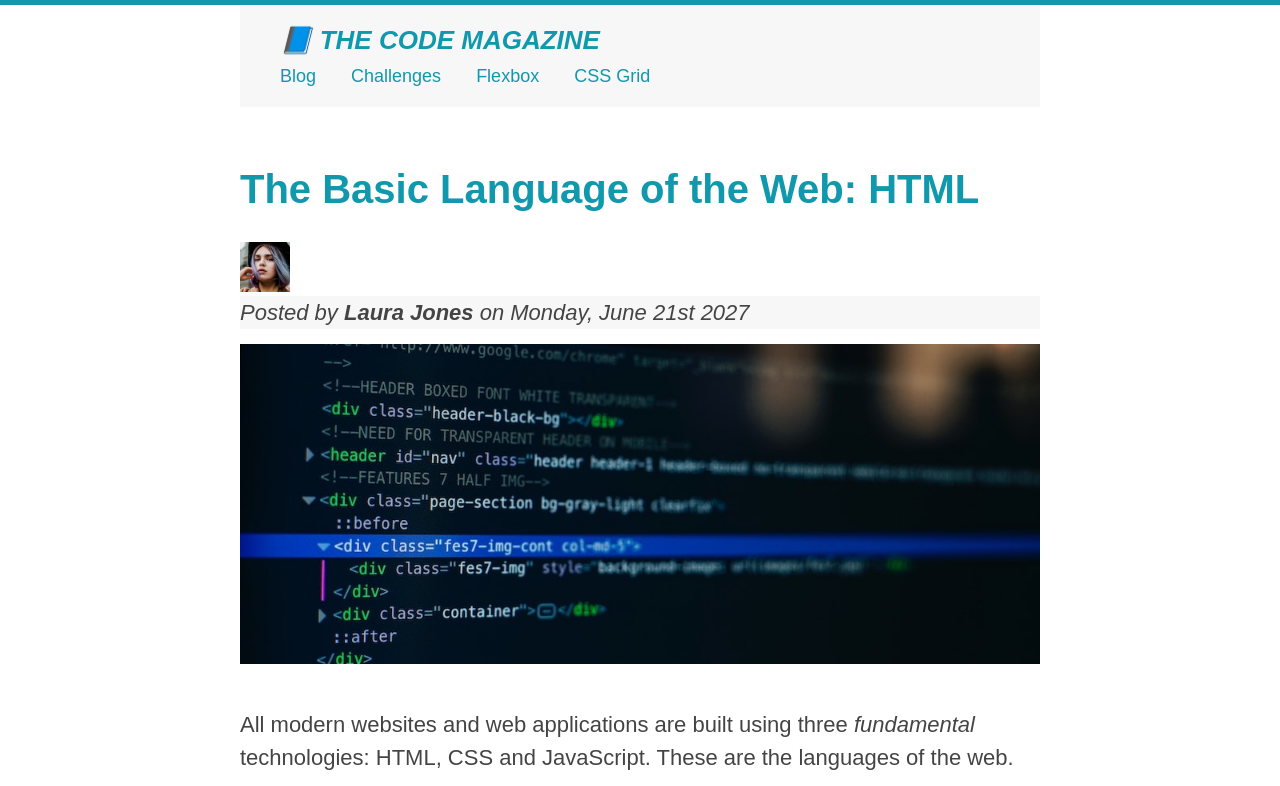
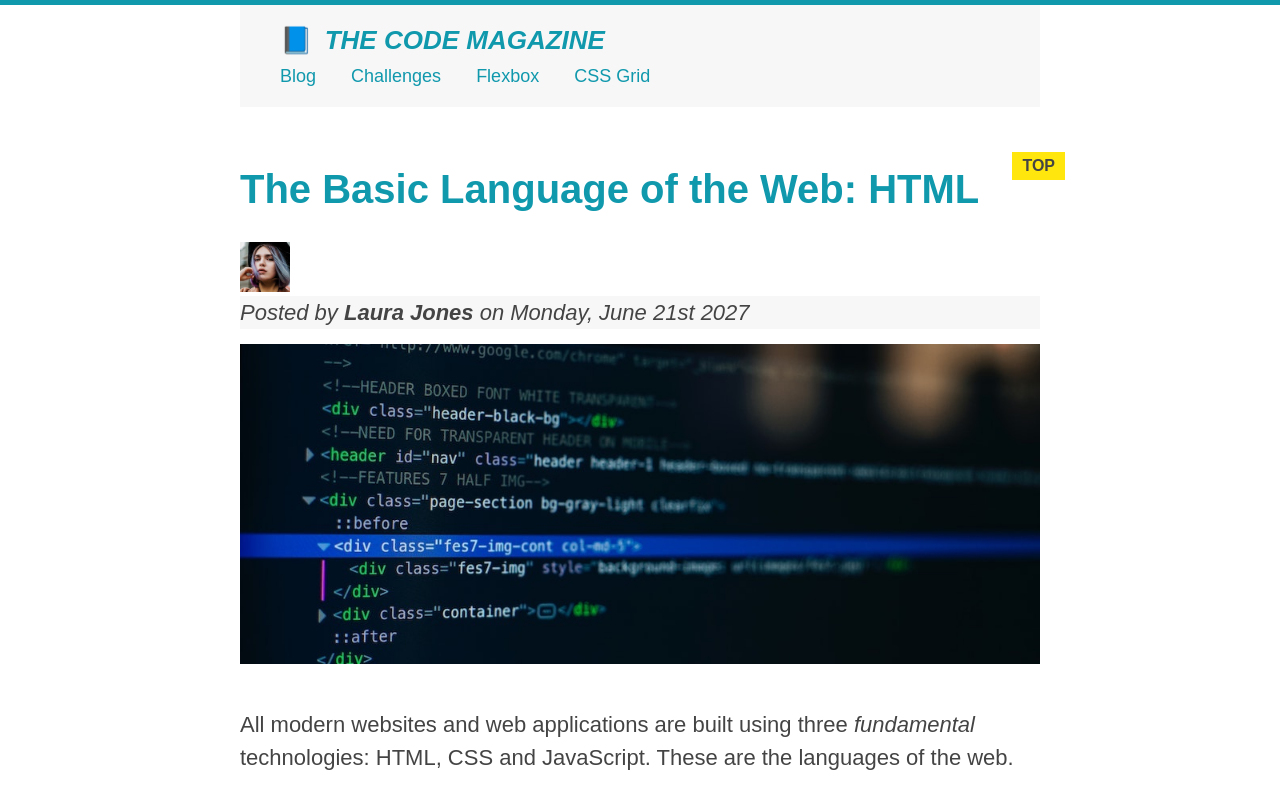
Before and after one commit to kalabmihret/HTML_and_CSS, a plain HTML site: page 03-CSS-Fundamentals copy/index.html in a window 1280 px wide. Shown: the top 786 px of the page. Drawn offline with Linux system fonts and the light colour scheme.

Commit message:
021 Pseudo-elements and 020 CSS Theory #5 Absolute Positioning

```diff
--- a/03-CSS-Fundamentals copy/style.css
+++ b/03-CSS-Fundamentals copy/style.css
@@ -63,6 +63,7 @@
 h2 {
   font-size: 40px;
   margin-bottom: 30px;
+  position: relative;
 }
 
 h3 {
@@ -179,3 +180,25 @@
   bottom: 50px;
   right: 50px;
 }
+
+h1::first-letter {
+  font-style: normal;
+  margin-right: 5px;
+}
+
+h3 + p::first-line {
+  /* color: orangered; */
+}
+
+h2::after {
+  content: "TOP";
+  color: #444;
+  background-color: #ffe70e;
+  font-size: 16px;
+  font-weight: bold;
+  display: inline-block;
+  padding: 5px 10px;
+  position: absolute;
+  top: -15px;
+  right: -25px;
+}
```
